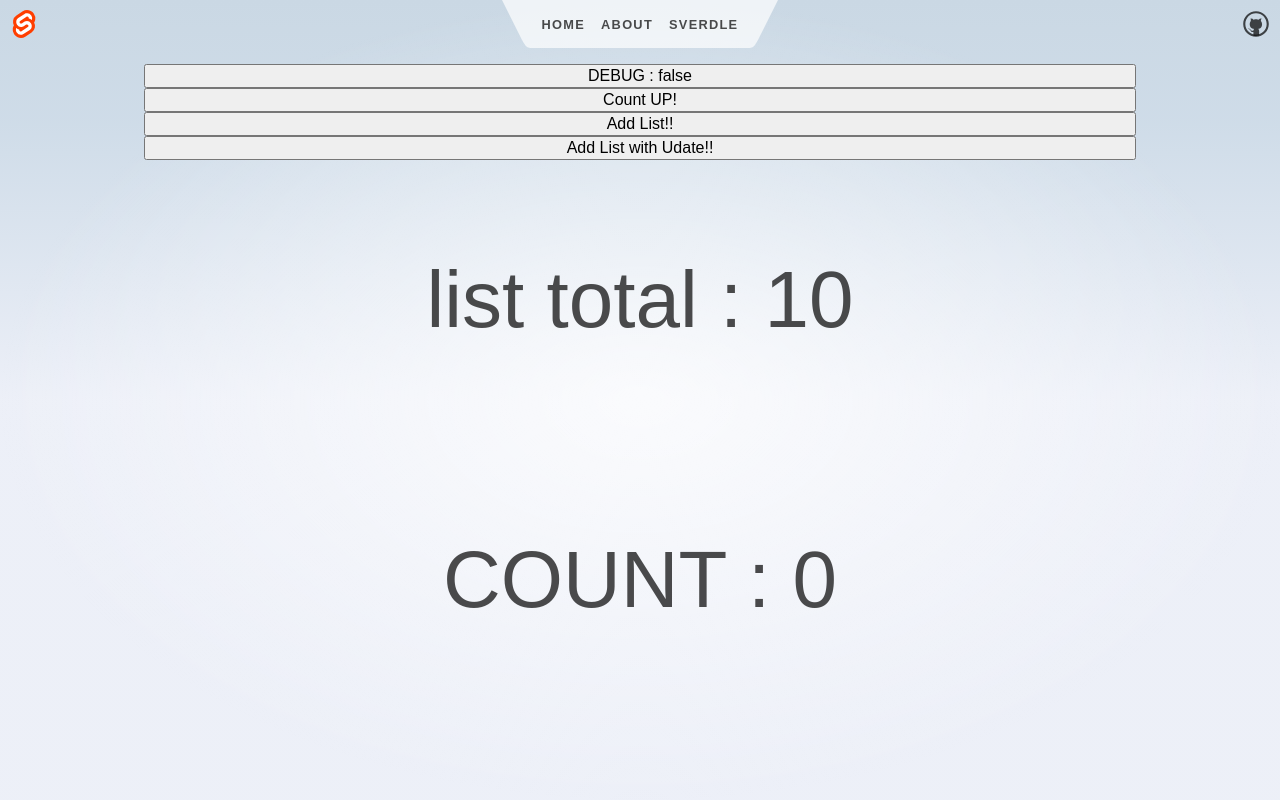
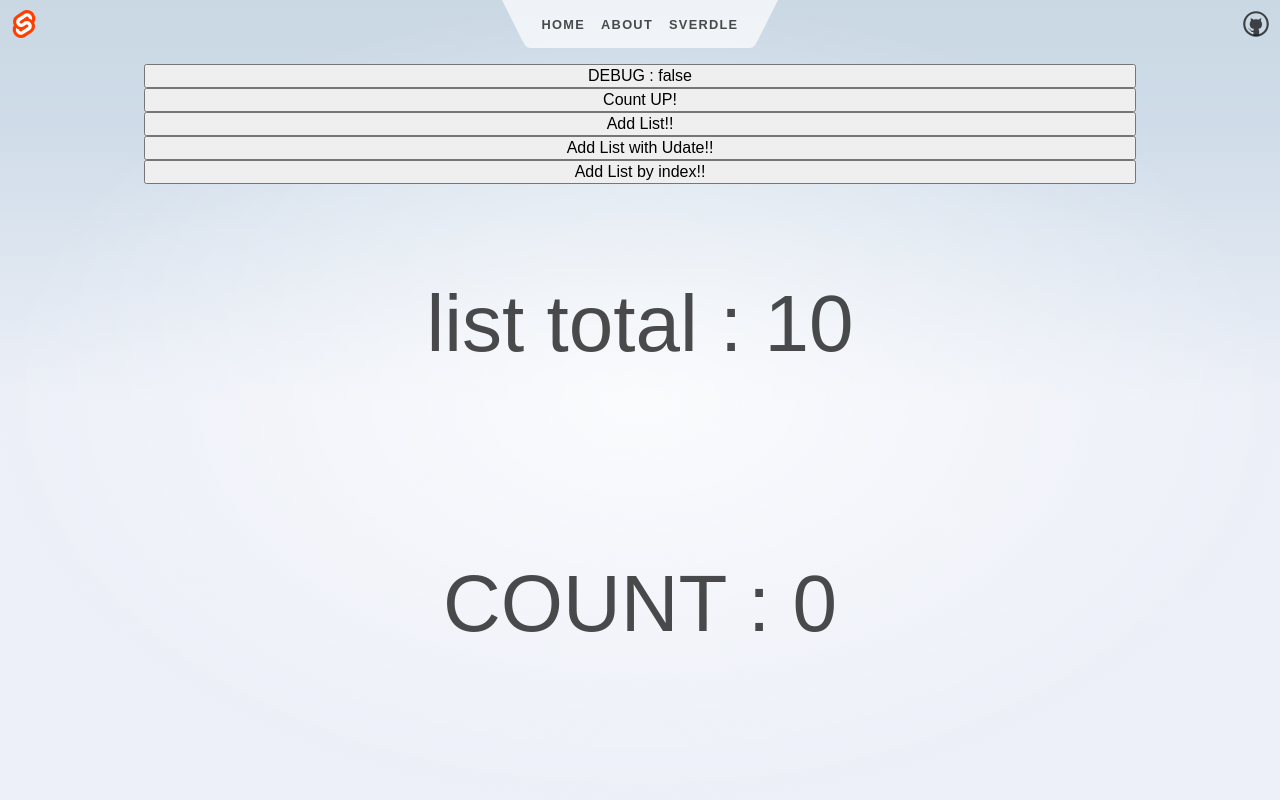
Before and after one commit to Tatsu015/svelte-sample, a SvelteKit app: page /count in a window 1280 px wide. Shown: the top 800 px of the page. Built offline with nearby package versions, Linux system fonts and the light colour scheme.

Commit message:
add reactivity update by add index

```diff
--- a/src/routes/count/+page.svelte
+++ b/src/routes/count/+page.svelte
@@ -30,12 +30,18 @@
         nums.push(nums.length+1)
         nums = nums
     }
+    function addNumByIndex(){
+        console.log(nums)
+        nums[nums.length] = nums.length+1
+    }
+
 </script>
 
 <button on:click={toggleDebug}>DEBUG : {debug}</button>
 <button on:click={countUp}>Count UP!</button>
 <button on:click={addNum}>Add List!!</button>
 <button on:click={addNumUpdatable}>Add List with Udate!!</button>
+<button on:click={addNumByIndex}>Add List by index!!</button>
 <p>list total : {sum}</p>
 <p>COUNT : {count}</p>
 <p>WCOUNT : {doubleCount}</p>
```
